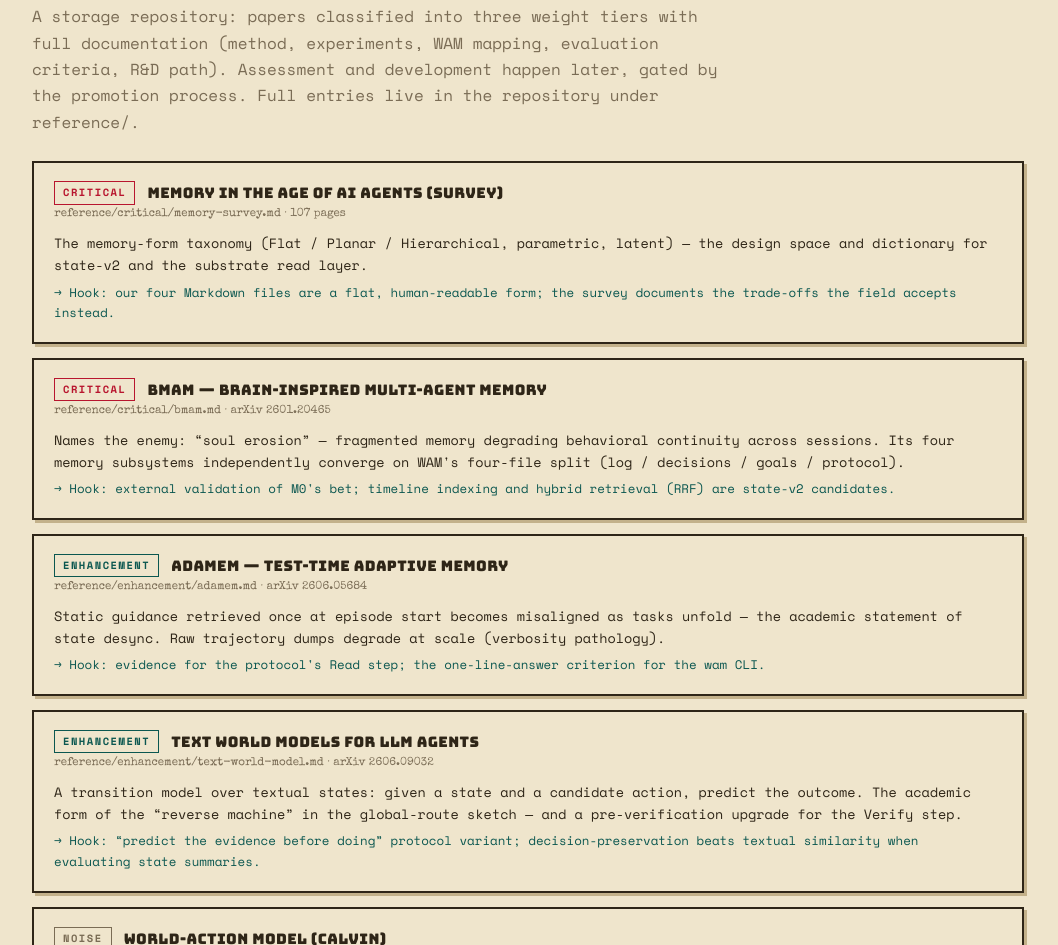
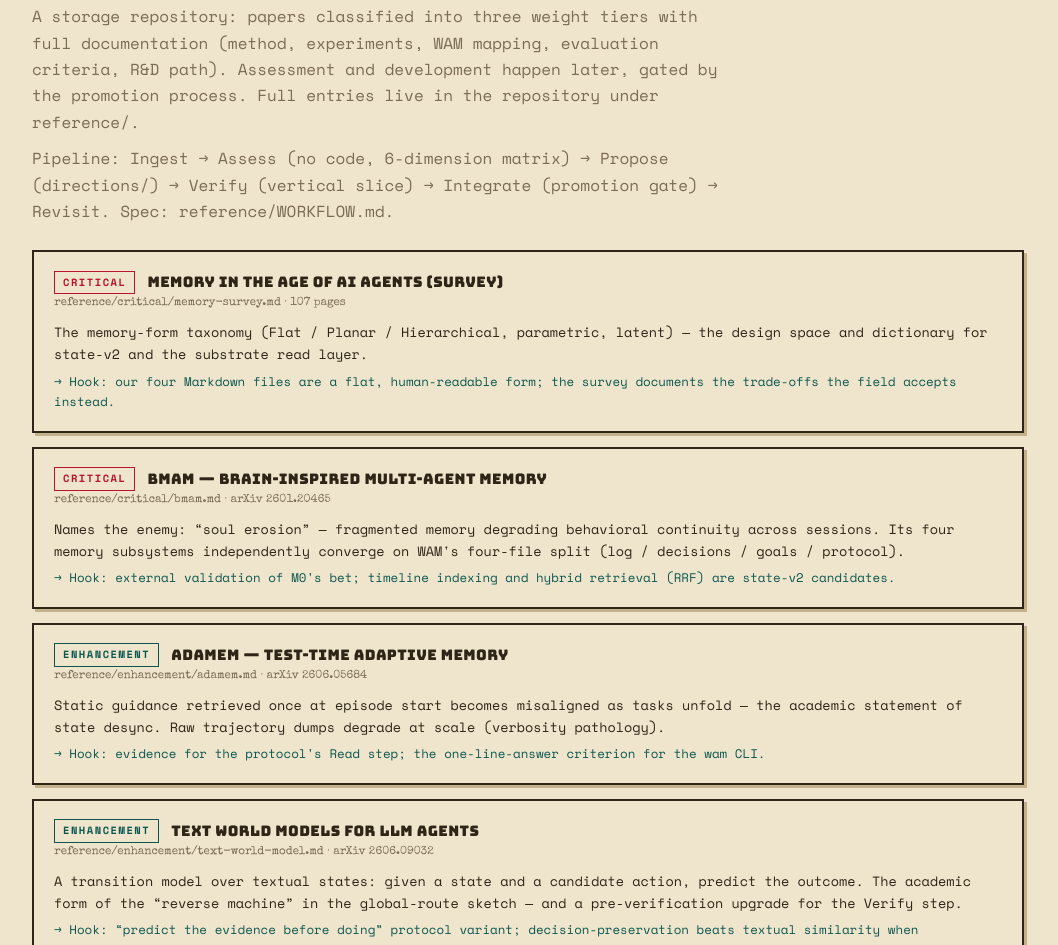
Before and after one commit to zbbsdsb/WAM-Framework, a plain HTML site: page site/details.html in a window 1280 px wide. Shown: the part 7726-8671 px from the top of the page, without its empty margins (112-1170 px from the left). Drawn offline with nearby package versions, Linux system fonts and the light colour scheme.

Commit message:
Borrow-to-R&D workflow: six-stage pipeline (Ingest→Assess→Propose→Verify→Integrate→Revisit) + assessment matrix template + anti-borrow list

```diff
--- a/site/details.html
+++ b/site/details.html
@@ -283,6 +283,7 @@
       </span>
       <h2 class="section-title" data-en="Borrowed papers, weighted" data-zh="按权重分类的借鉴">Borrowed papers, weighted</h2>
       <p class="section-sub" data-en="A storage repository: papers classified into three weight tiers with full documentation (method, experiments, WAM mapping, evaluation criteria, R&D path). Assessment and development happen later, gated by the promotion process. Full entries live in the repository under reference/." data-zh="存储库定位：论文按三档权重分类，文档写足（方法、实验、与 WAM 的映射、评估标准、研发路线）。评估与研发后期进行，走正常的晋升门。完整条目在仓库 reference/ 下。">A storage repository: papers classified into three weight tiers with full documentation (method, experiments, WAM mapping, evaluation criteria, R&D path). Assessment and development happen later, gated by the promotion process. Full entries live in the repository under reference/.</p>
+      <p class="section-sub" data-en="Pipeline: Ingest → Assess (no code, 6-dimension matrix) → Propose (directions/) → Verify (vertical slice) → Integrate (promotion gate) → Revisit. Spec: reference/WORKFLOW.md." data-zh="流程：入库 → 评估（不写代码，六维矩阵）→ 提案（directions/）→ 验证（垂直切片）→ 整合（晋升门）→ 回访。规范：reference/WORKFLOW.md。">Pipeline: Ingest → Assess (no code, 6-dimension matrix) → Propose (directions/) → Verify (vertical slice) → Integrate (promotion gate) → Revisit. Spec: reference/WORKFLOW.md.</p>
 
       <div class="ref-list">
         <div class="ref-card">
```
Also changed, not shown: 6 other files.
